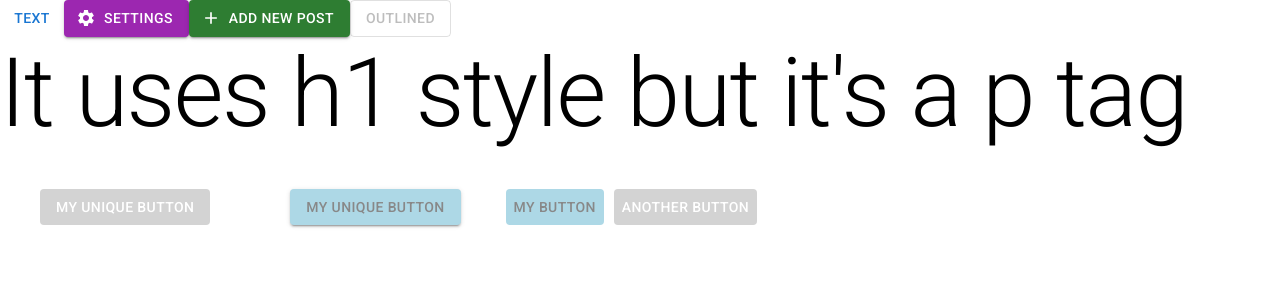
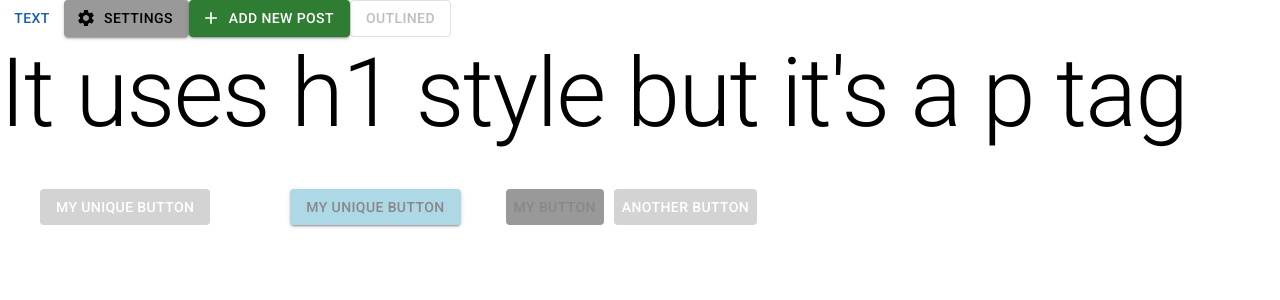
Before and after one commit to shreejai/social-media-mui, a React (Create React App) app: page / in a window 1280 px wide. Shown: the top 300 px of the page. Built offline with nearby package versions, Linux system fonts and the light colour scheme.

Commit message:
testing theme

```diff
--- a/src/App.js
+++ b/src/App.js
@@ -1,8 +1,8 @@
 import { Button, Typography, styled } from "@mui/material";
 import { Add, Settings } from "@mui/icons-material";
 function App() {
-  const BlueButton = styled(Button)({
-    backgroundColor:'lightblue',
+  const BlueButton = styled(Button)(({theme})=>({
+    backgroundColor:theme.palette.otherColor.main,
     color: '#888',
     margin: 5,
     "&:hover":{
@@ -12,11 +12,11 @@ function App() {
       backgroundColor: 'lightgray',
       color: '#fff'
     }
-  })
+  }));
   return (
     <div>
       <Button variant="text">Text</Button>
-      <Button variant="contained" startIcon={<Settings/>} color="secondary" >Settings</Button>
+      <Button variant="contained" startIcon={<Settings/>} color="otherColor" >Settings</Button>
       <Button variant="contained" startIcon={<Add/>} color="success" >Add New Post</Button>
       <Button variant="outlined" disabled>Outlined</Button>
       <Typography variant="h1" component="p">
--- a/src/index.js
+++ b/src/index.js
@@ -1,10 +1,14 @@
 import React from 'react';
 import ReactDOM from 'react-dom/client';
 import App from './App';
+import { ThemeProvider } from '@emotion/react';
+import { theme } from './theme'
 
 const root = ReactDOM.createRoot(document.getElementById('root'));
 root.render(
   <React.StrictMode>
-    <App />
+    <ThemeProvider theme={theme}>
+      <App />
+    </ThemeProvider>
   </React.StrictMode>
 );
--- /dev/null
+++ b/src/theme.js
@@ -0,0 +1,16 @@
+import { createTheme } from "@mui/material";
+
+export const theme = createTheme({
+  palette:{
+    primary:{
+      main: '#1760a5',
+      light: 'skyblue'
+    },
+    secondary:{
+      main: '#15c630'
+    },
+    otherColor:{
+      main: '#999'
+    }
+  }
+})
```
